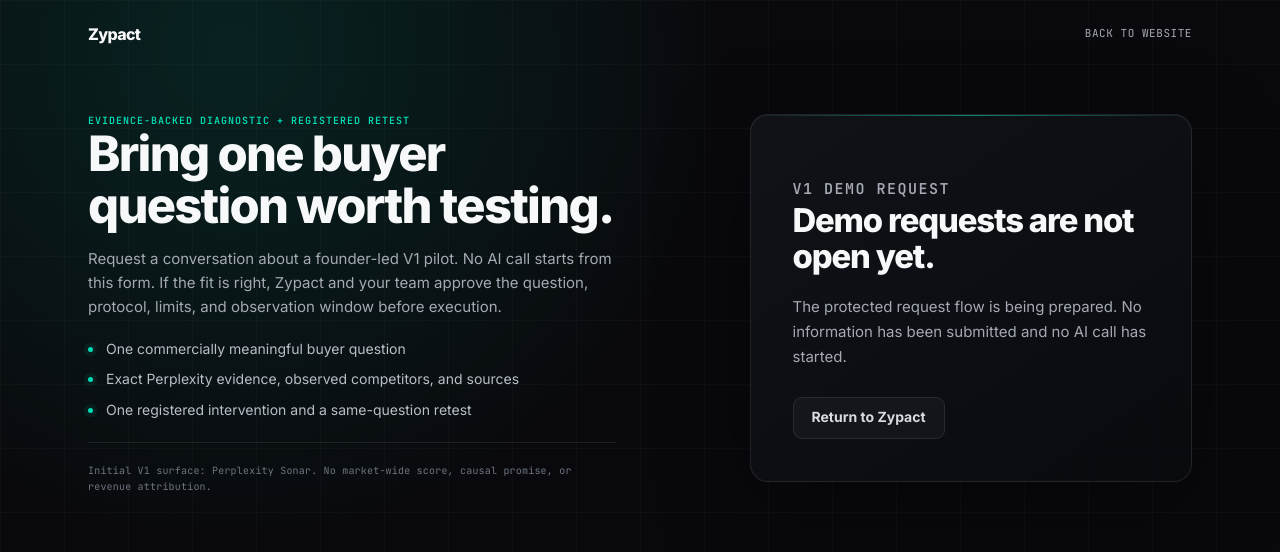
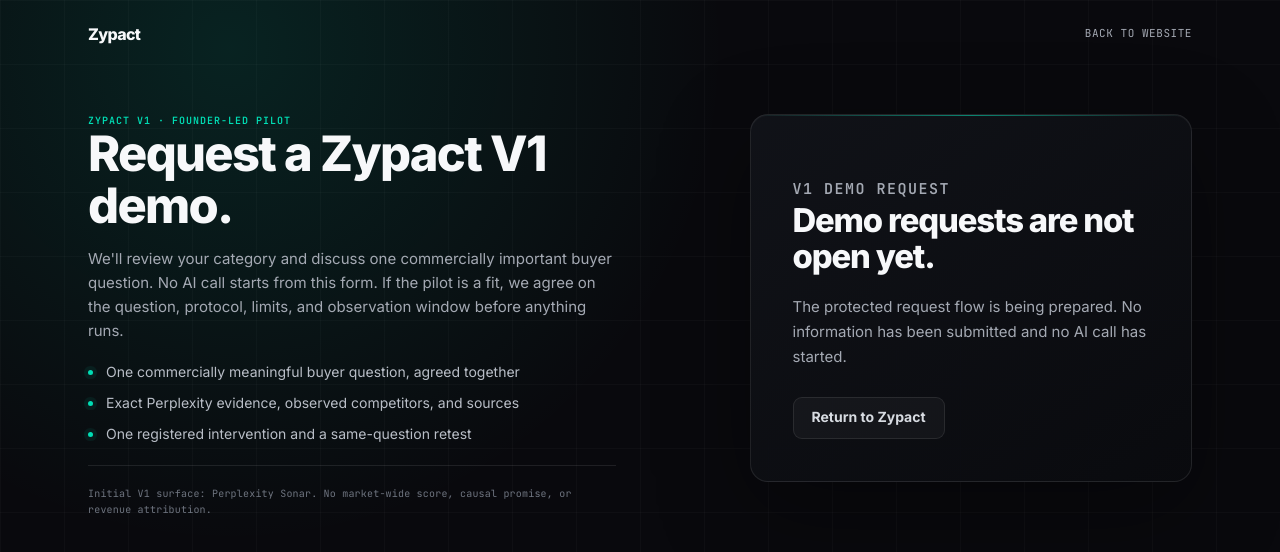
Before and after one commit to onyx766/Zypact, a Next.js app: page /scan in a window 1280 px wide. Shown: the top 552 px of the page. Built offline with nearby package versions, Linux system fonts and the light colour scheme; no server answers.

Commit message:
fix: clarify V1 demo request copy

```diff
--- a/app/scan/page.tsx
+++ b/app/scan/page.tsx
@@ -40,26 +40,26 @@ export default function ScanPage() {
       <section className="scan-shell">
         <div className="scan-intro">
           <p className="eyebrow">
-            Evidence-backed diagnostic + registered retest
+            Zypact V1 · Founder-led pilot
           </p>
 
           <h1>
-            Bring one buyer question worth testing.
+            Request a Zypact V1 demo.
           </h1>
 
           <p className="scan-intro-copy">
-            Request a conversation about a
-            founder-led V1 pilot. No AI call starts
-            from this form. If the fit is right,
-            Zypact and your team approve the
-            question, protocol, limits, and
-            observation window before execution.
+            We&apos;ll review your category and discuss
+            one commercially important buyer
+            question. No AI call starts from this
+            form. If the pilot is a fit, we agree
+            on the question, protocol, limits, and
+            observation window before anything runs.
           </p>
 
           <ul className="scan-summary">
             <li>
               One commercially meaningful buyer
-              question
+              question, agreed together
             </li>
             <li>
               Exact Perplexity evidence, observed
```
